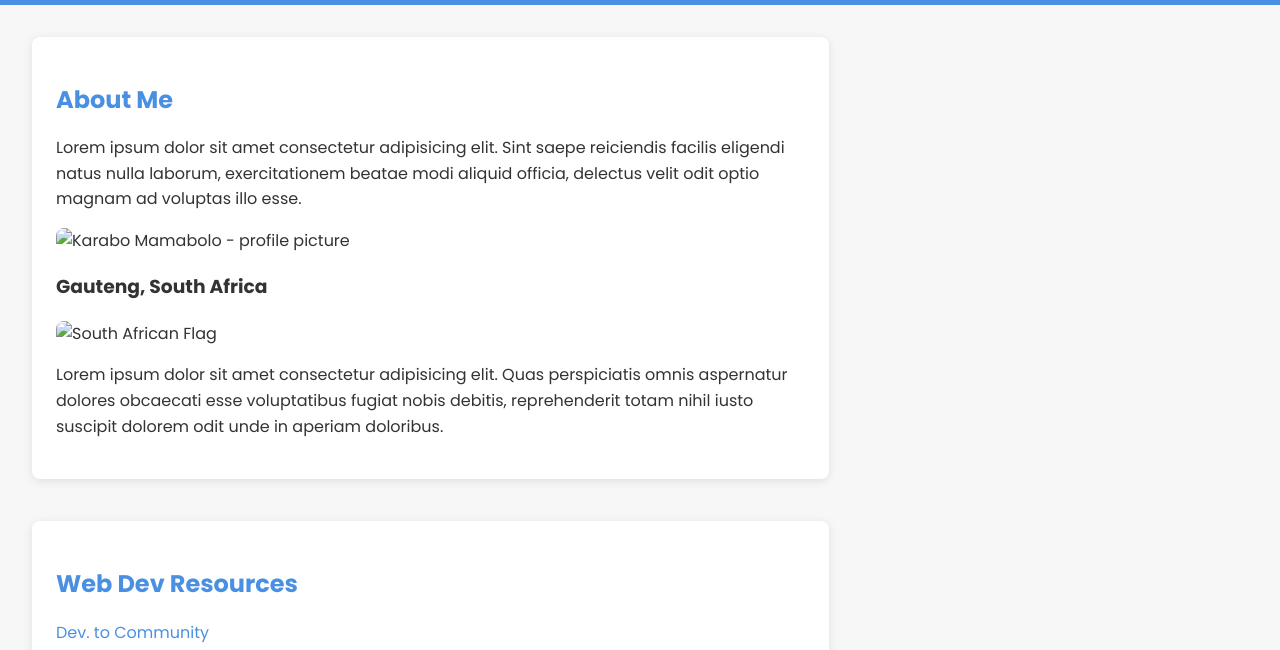
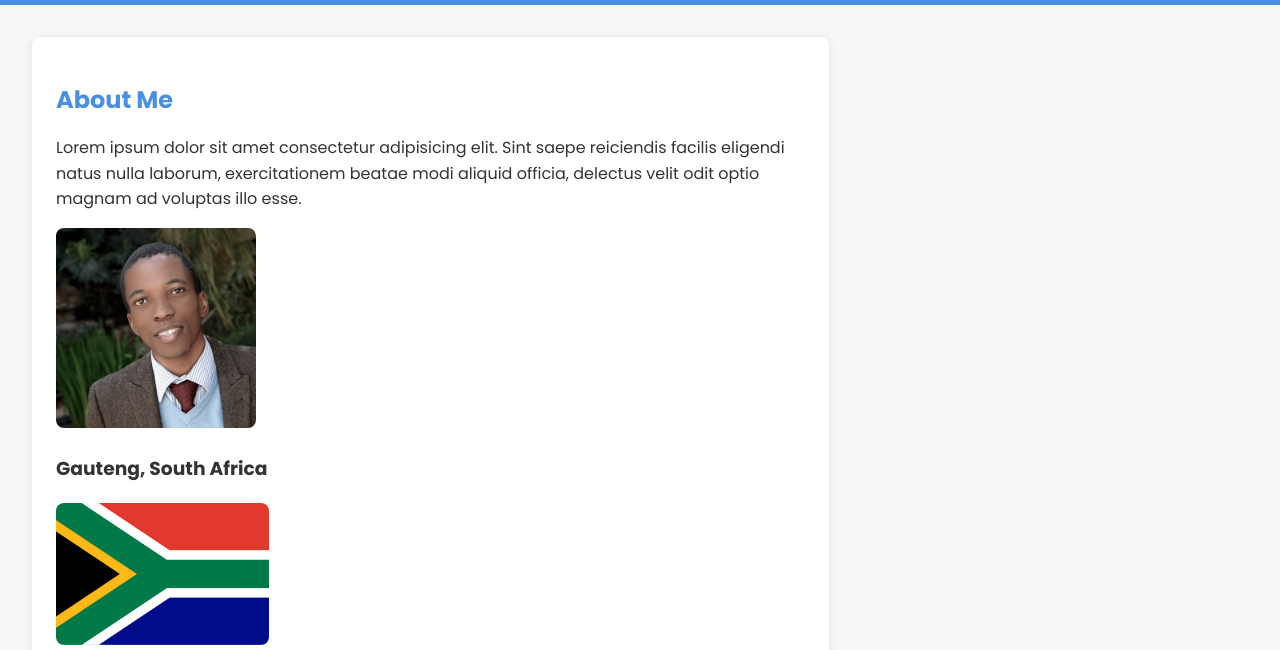
Before and after one commit to IronRodney/wdd131, a plain HTML site: page week01/index.html in a window 1280 px wide. Shown: the part 120-770 px from the top of the page. Drawn offline with Linux system fonts and the light colour scheme; the site is published under a folder, as on GitHub Pages, so addresses that start at the root find nothing.

Commit message:
Adjusting the images paths

```diff
--- a/week01/index.html
+++ b/week01/index.html
@@ -28,13 +28,13 @@
             <h2>About Me</h2>
             <div class="me">
                 <p>Lorem ipsum dolor sit amet consectetur adipisicing elit. Sint saepe reiciendis facilis eligendi natus nulla laborum, exercitationem beatae modi aliquid officia, delectus velit odit optio magnam ad voluptas illo esse.</p>
-                <img src="/week01/images/Karabo.jpeg" height="200px" width="200px" alt="Karabo Mamabolo - profile picture">
+                <img src="../week01/images/Karabo.jpeg" height="200px" width="200px" alt="Karabo Mamabolo - profile picture">
             </div>
 
 
             <h3>Gauteng, South Africa</h3>
             <div class="location">
-                <img src="/week01/images/640px-Flag_of_South_Africa.svg.png" height="320" width="213" alt="South African Flag">
+                <img src="../week01/images/640px-Flag_of_South_Africa.svg.png" height="320" width="213" alt="South African Flag">
                 <p>Lorem ipsum dolor sit amet consectetur adipisicing elit. Quas perspiciatis omnis aspernatur dolores obcaecati esse voluptatibus fugiat nobis debitis, reprehenderit totam nihil iusto suscipit dolorem odit unde in aperiam doloribus.</p>
             </div>
 
```
